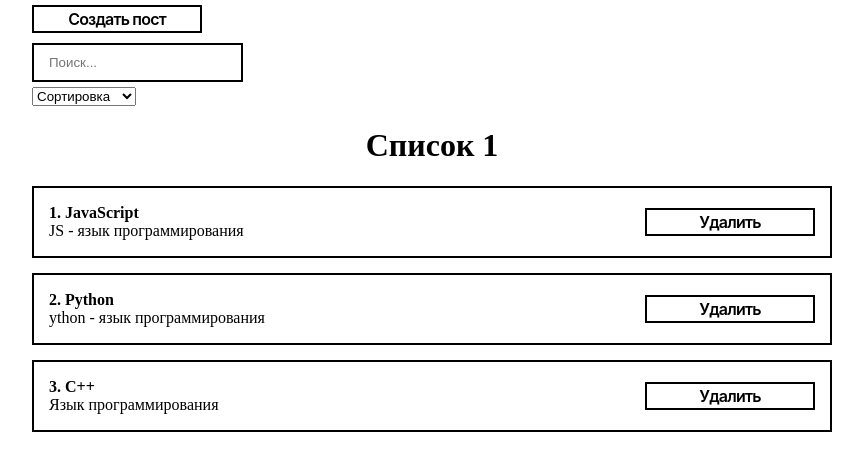
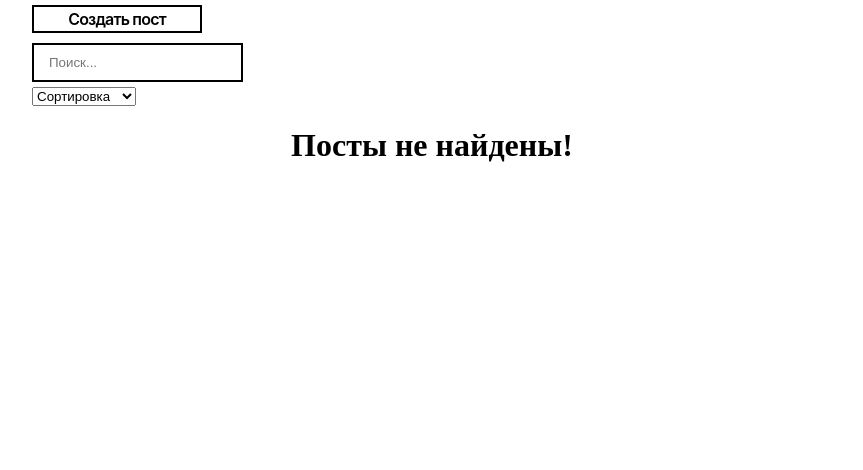
Before and after one commit to KorzhowVD/ToDoApp, a React (Create React App) app: page / in a window 1280 px wide. Shown: the top 470 px of the page, without its empty margins (208-1071 px from the left). Built offline with nearby package versions, Linux system fonts and the light colour scheme.

Commit message:
add custom hook usePosts

```diff
--- a/src/components/App.js
+++ b/src/components/App.js
@@ -8,30 +8,21 @@ import MyInput from "./UI/input/MyInput";
 import PostForm from "./PostForm/PostForm";
 import MySelect from "./UI/select/MySelect";
 import PostFilter from "./PostFilter/PostFilter";
-import MyModal from "./UI/MyModal/MyModal";
+import MyModal from "./UI/modal/MyModal";
+import { usePosts } from "../hooks/usePosts";
 
 function App() {
 
-  const [posts, setPosts] = useState([
-    {id:1, title: 'JavaScript', description: 'JS - язык программирования'},
-    {id:2, title: 'Python', description: 'ython - язык программирования'},
-    {id:3, title: 'C++', description: 'Язык программирования'}
-  ])
+  const [posts, setPosts] = useState([])
 
   const [filter, setFilter] = useState({sort:'', query: ''})
   const [modal, setModal] = useState(false)
+  const sortedAndSearchPosts = usePosts(posts,filter.sort, filter.query)
 
 
-  const sortedPosts = useMemo(() => {
-    if (filter.sort) {
-      return [...posts].sort((a, b) => a[filter.sort].localeCompare(b[filter.sort]))
-    }
-    return posts;
-  }, [filter.sort, posts])
 
-  const sortedAndSearchPosts = useMemo (() => {
-    return sortedPosts.filter(post => post.title.toLowerCase().includes(filter.query.toLowerCase()))
-  }, [filter.query, sortedPosts])
+
+
 
   const createPost = (newPost) => {
     setPosts ([...posts, newPost])
--- a/src/components/UI/MyModal/MyModal.jsx
+++ b/src/components/UI/modal/MyModal.jsx
@@ -1,5 +1,5 @@
 import React from 'react'
-import classes from '../MyModal/MyModal.module.css'
+import classes from './MyModal.module.css'
 
 const MyModal = ({children, visible, setVisible}) => {
 
--- /dev/null
+++ b/src/hooks/usePosts.js
@@ -0,0 +1,22 @@
+import React from 'react'
+import { useMemo } from 'react'
+
+export const useSortedPosts = (posts, sort) => {
+  const sortedPosts = useMemo(() => {
+    if (sort) {
+      return [...posts].sort((a, b) => a[sort].localeCompare(b[sort]))
+    }
+    return posts;
+  }, [sort, posts])
+
+	return sortedPosts;
+}
+
+export const usePosts = (posts, sort, query) => {
+	const sortedPosts = useSortedPosts(posts, sort)
+	const sortedAndSearchPosts = useMemo (() => {
+    return sortedPosts.filter(post => post.title.toLowerCase().includes(query.toLowerCase()))
+  }, [query, sortedPosts])
+
+	return sortedAndSearchPosts;
+}
```
Also changed, not shown: src/components/UI/modal/MyModal.module.css (renamed from src/components/UI/MyModal/MyModal.module.css).
